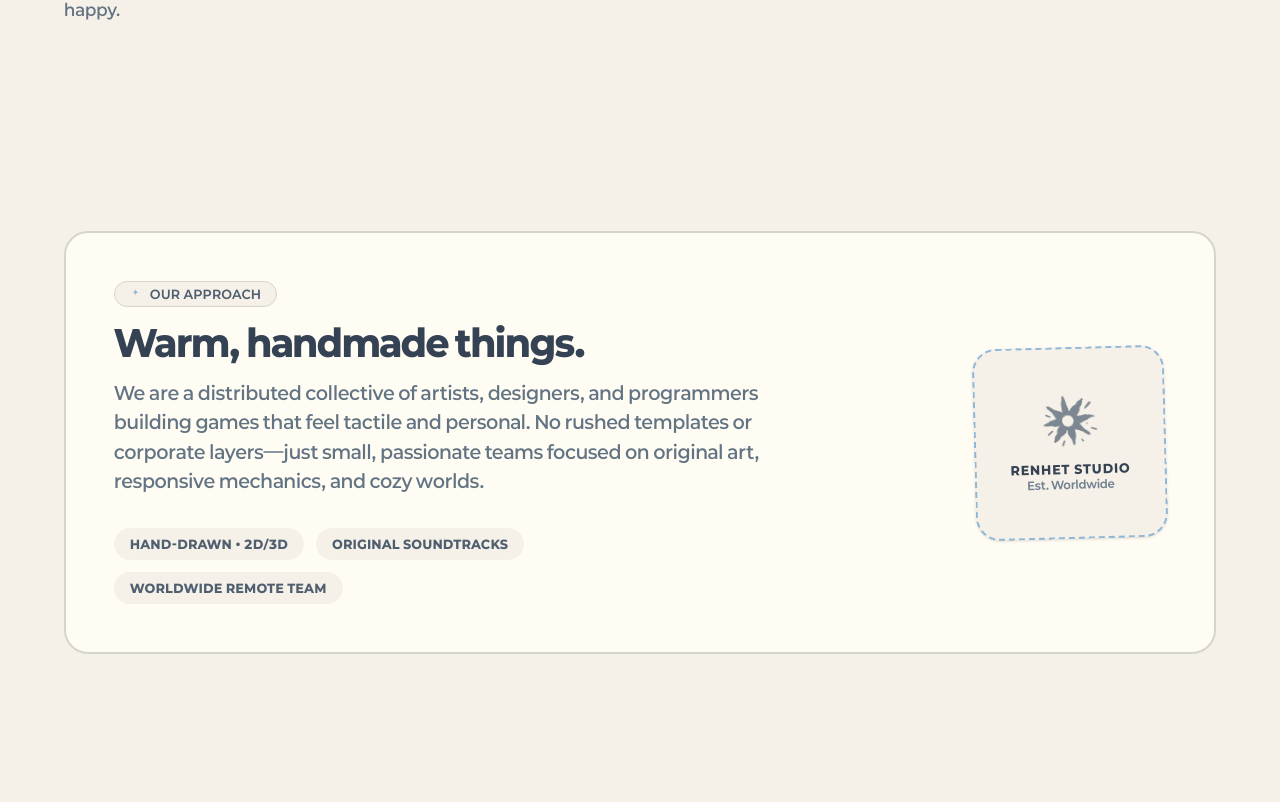
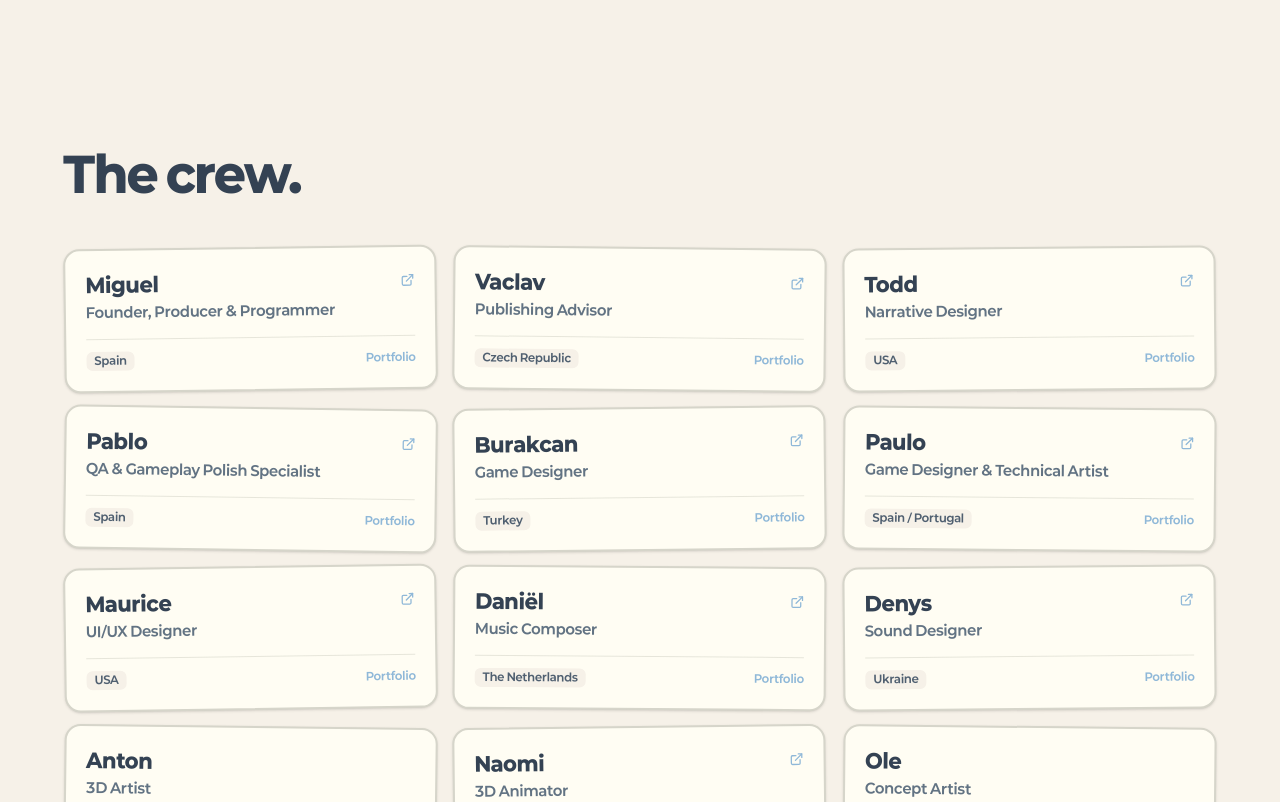
Before and after one commit to RenhetStudio/renhet-studio-web, a SvelteKit app: page / in a window 1280 px wide. Shown: the part 1818-2620 px from the top of the page. Built offline with nearby package versions, Linux system fonts and the light colour scheme; no server answers.

Commit message:
feat(page): assemble streamlined homepage with self-contained wave transitions and zero filler

```diff
--- a/src/routes/+page.svelte
+++ b/src/routes/+page.svelte
@@ -2,9 +2,7 @@
   import SiteHeader from "$lib/components/SiteHeader.svelte";
   import SiteFooter from "$lib/components/SiteFooter.svelte";
   import HeroSplit from "$lib/components/home/HeroSplit.svelte";
-  import WaveDivider from "$lib/components/home/WaveDivider.svelte";
   import GameSpotlight from "$lib/components/home/GameSpotlight.svelte";
-  import StudioCraft from "$lib/components/home/StudioCraft.svelte";
   import TheCrew from "$lib/components/home/TheCrew.svelte";
 </script>
 
@@ -44,21 +42,15 @@
   <!-- Floating Navigation Bar -->
   <SiteHeader />
 
-  <!-- Interactive Split Hero (Half Sunk Games inspired) -->
+  <!-- Interactive Split Hero (includes integrated bottom wave transition to paper) -->
   <HeroSplit />
 
-  <!-- Animated Fluid Wave Transition -->
-  <WaveDivider />
-
-  <!-- Beelze Pub Showcase (Little Bandit inspired) -->
+  <!-- Beelze Pub Showcase -->
   <GameSpotlight />
 
-  <!-- Handcrafted Studio Ethos -->
-  <StudioCraft />
-
-  <!-- The Crew (Propuesta B: Craft Badges with Micro-rotations) -->
+  <!-- The Crew -->
   <TheCrew />
 
-  <!-- Community & Footer -->
+  <!-- Community & Footer (includes integrated inverted wave transition from paper) -->
   <SiteFooter />
 </main>
```
